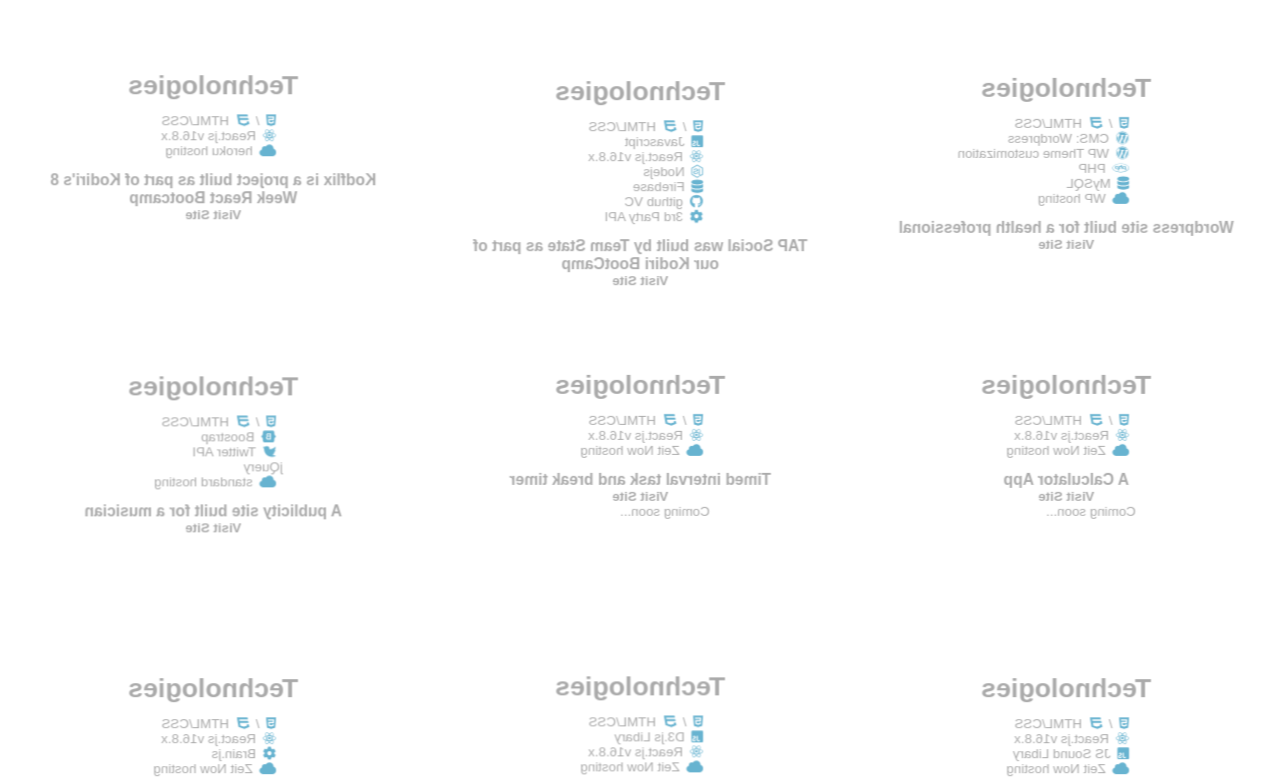
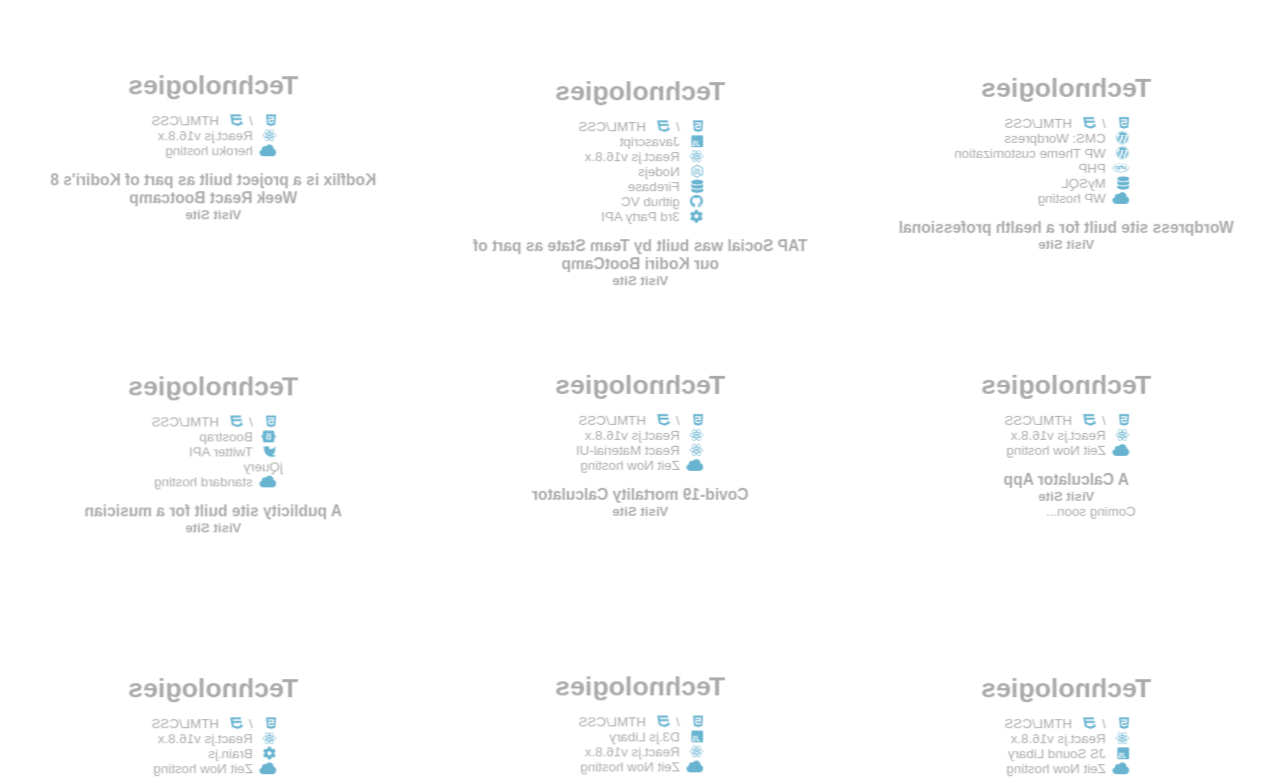
Before and after one commit to maxgdev/portfolio, a React (Create React App) app: page / in a window 1280 px wide. Shown: the part 757-1540 px from the top of the page. Built offline with nearby package versions, Linux system fonts and the light colour scheme; a web font is replaced by a local one.

Commit message:
Changed pomodoro app to covid19 calculator app

```diff
--- a/src/App.css
+++ b/src/App.css
@@ -90,7 +90,7 @@ a:hover {
 
 
 /* Desktop menu */
- @media all and (min-width: 900px) {
+ /* @media all and (min-width: 900px) {
   .item {
       display: block;
       width: auto;
@@ -98,7 +98,7 @@ a:hover {
   .item {
       order: 1;
   }
-}
+}  */
 
 /* Mobile menu */
 @media all and (max-width: 600px) {
@@ -112,10 +112,15 @@ a:hover {
   }
   .header {
     height: 300px;
-    font-size: 1.5rem;
+    font-size: 0.5rem;
   }
+
+  .headerText span {
+    font-size: 2.5rem;
+}
+
   blockquote {
-    font-size: 1em;
+    font-size: 0.5em;
     margin-top: 0.5em;
     margin-bottom: 0.25em;
     margin-left: 20px;
@@ -217,6 +222,8 @@ footer {
   margin: 0 8px;
   /* color: #3bd6c6; */
   color: #67b3d0;
+  display: inline-block;
+  width: 20px;
 }
 .footerContainer P {
   color: #aaa;
--- a/src/MainContent.js
+++ b/src/MainContent.js
@@ -2,14 +2,13 @@ import React from 'react';
 import './App.css';
 import kodflix from './images/kodflix.png';
 import codeScreen from './images/codescreen.jpg';
-import pomodoro from './images/pomodoro.png'
+import covid19calc from './images/covid19calc.png'
 import khamithealth from './images/khamithealth.png'
 import wajudah from './images/wajudah.png'
 import jscalculator from './images/jscalculator.png'
 import brainjs from './images/brainjs.png'
 import htmlaudiotag from './images/htmlaudiotag.png'
 import nodesocketio from './images/nodesocketio.png'
-// import fertility from './images/fertility.jpg'
 import D3 from './images/d3.png'
 import { library } from '@fortawesome/fontawesome-svg-core'
 import {
@@ -141,9 +140,9 @@ export default function MainContent() {
         <div className='card-container'>
           <div className='card'>
             <figure className='front'>
-              <img src={pomodoro} alt='projects' />
+              <img src={covid19calc} alt='covid19 cakculator' />
               <div className='overlay light'>
-                <h1>A Pomodoro App</h1>
+                <h1>COVID-19 Calculator</h1>
               </div>
             </figure>
             <figure className='back'>
@@ -155,10 +154,10 @@ export default function MainContent() {
                   HTML/CSS
                   </p>
                 <p><span className='fontAwesome'><FontAwesomeIcon icon={faReact} /></span>React.js v16.8.x</p>
+                <p><span className='fontAwesome'><FontAwesomeIcon icon={faReact} /></span>React Material-UI</p>
                 <p><span className='fontAwesome'><FontAwesomeIcon icon={faCloud} /></span>Zeit Now hosting</p>
-                <h3>Timed interval task and break timer</h3>
-                <a href='#nav' target='_blank' rel="noopener noreferrer">Visit Site</a>
-                <p>Coming soon...</p>
+                <h3>Covid-19 mortality Calculator</h3>
+                <a href='https://covid19calculator.net/' target='_blank' rel="noopener noreferrer">Visit Site</a>
               </div>
             </figure>
           </div>
```
Also changed, not shown: src/images/covid19calc.png (added).
